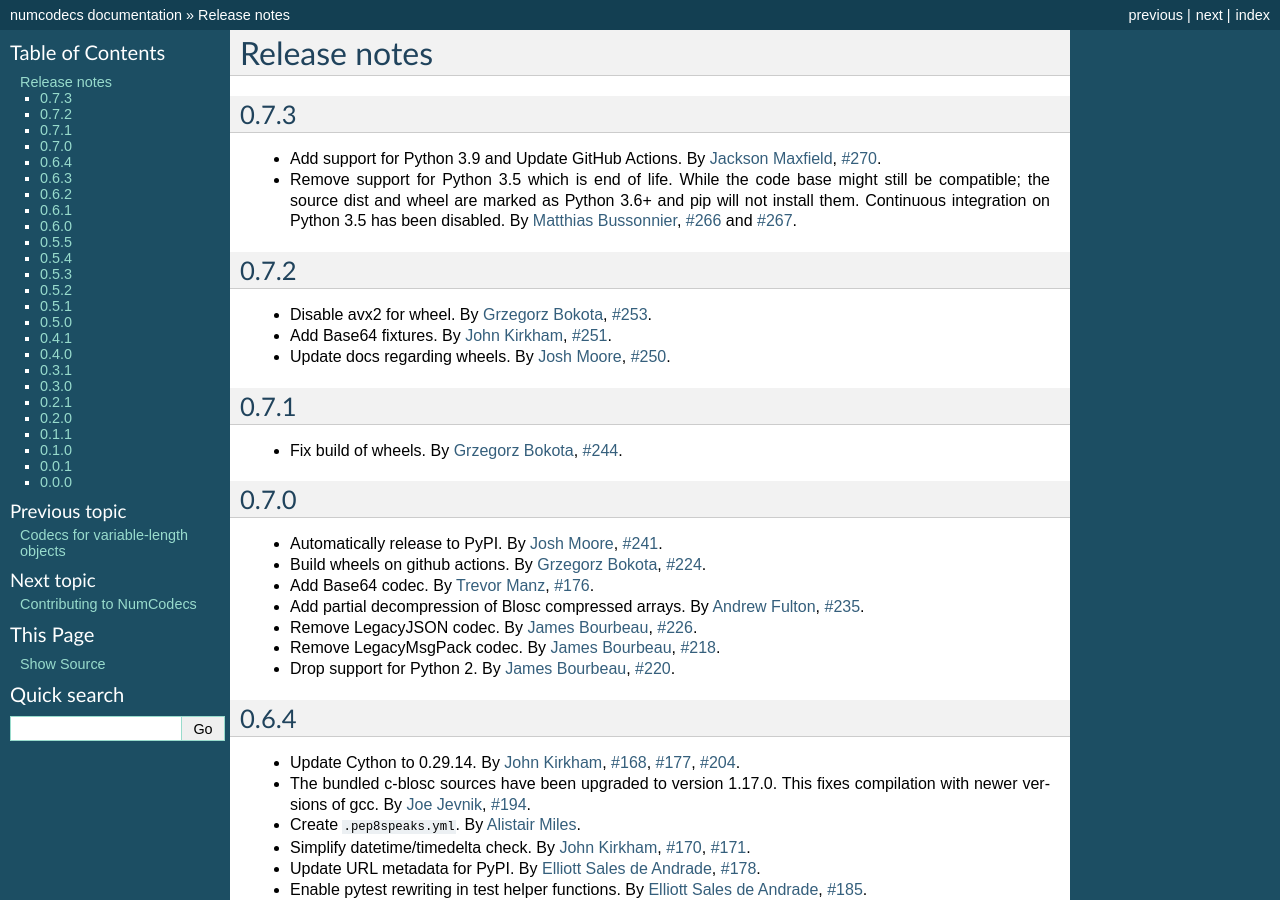
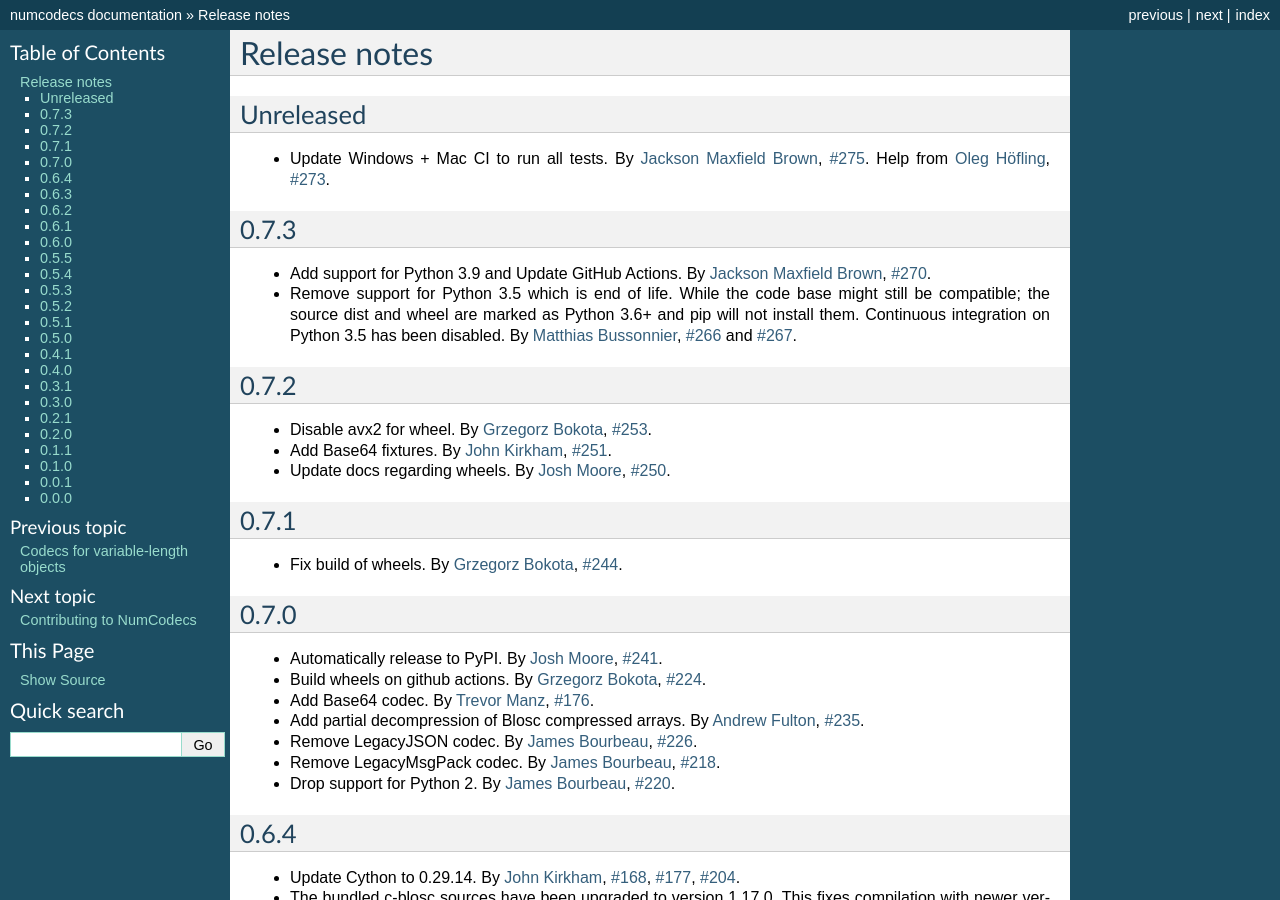
Before and after one commit to zarr-developers/numcodecs, a Sphinx documentation site: the page built from docs/release.rst, in a window 1280 px wide and 900 px high. Built offline with Sphinx 7.4.7, drawn with Linux system fonts in a browser that asks for light colours; pages that are not in the unit, such as notebooks, are missing from menus; the version number could not be read and is left out.

Commit message:
Add unreleased section to release

```diff
--- a/docs/release.rst
+++ b/docs/release.rst
@@ -1,5 +1,14 @@
 Release notes
 =============
+
+.. _unreleased:
+
+Unreleased
+----------
+
+* Update Windows + Mac CI to run all tests.
+  By :user:`Jackson Maxfield Brown <JacksonMaxfield>`, :issue:`275`.
+  Help from :user:`Oleg Höfling <hoefling>`, :issue:`273`.
 
 .. _release_0.7.3:
 
@@ -7,7 +16,7 @@
 -----
 
 * Add support for Python 3.9 and Update GitHub Actions.
-  By :user:`Jackson Maxfield <JacksonMaxfield>`, :issue:`270`.
+  By :user:`Jackson Maxfield Brown <JacksonMaxfield>`, :issue:`270`.
 
 * Remove support for Python 3.5 which is end of life. While the code base might
   still be compatible; the source dist and wheel are marked as Python 3.6+ and
```
